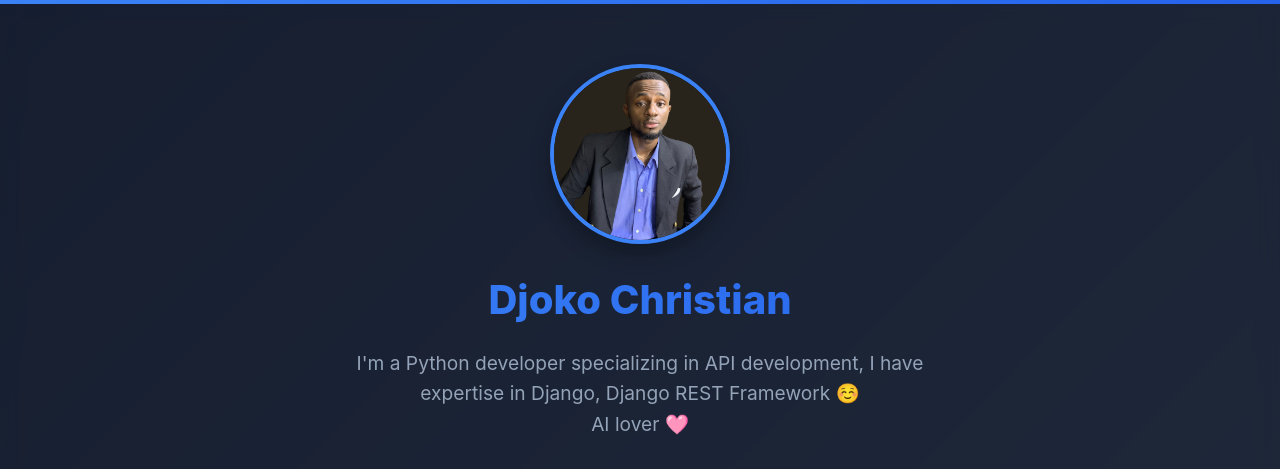
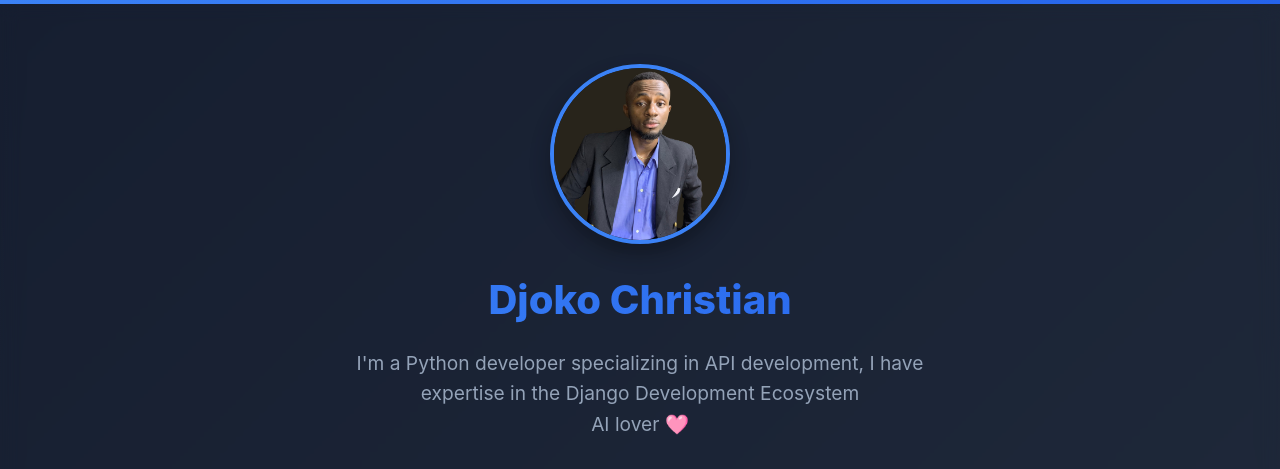
Before and after one commit to djokodev/portfolio, a plain HTML site: page index.html in a window 1280 px wide. Shown: the top 469 px of the page. Drawn offline with Linux system fonts and the light colour scheme.

Commit message:
change paragraphe description

```diff
--- a/index.html
+++ b/index.html
@@ -313,7 +313,7 @@
             <div class="profile-container">
                 <img src="me.jpg" alt="Djoko Christian" class="profile-pic">
                 <h1>Djoko Christian</h1>
-                <p>I'm a Python developer specializing in API development, I have expertise in Django, Django REST Framework ☺️ <br>
+                <p>I'm a Python developer specializing in API development, I have expertise in the Django Development Ecosystem<br>
 
                     AI lover 🩷</p>
             </div>
```
